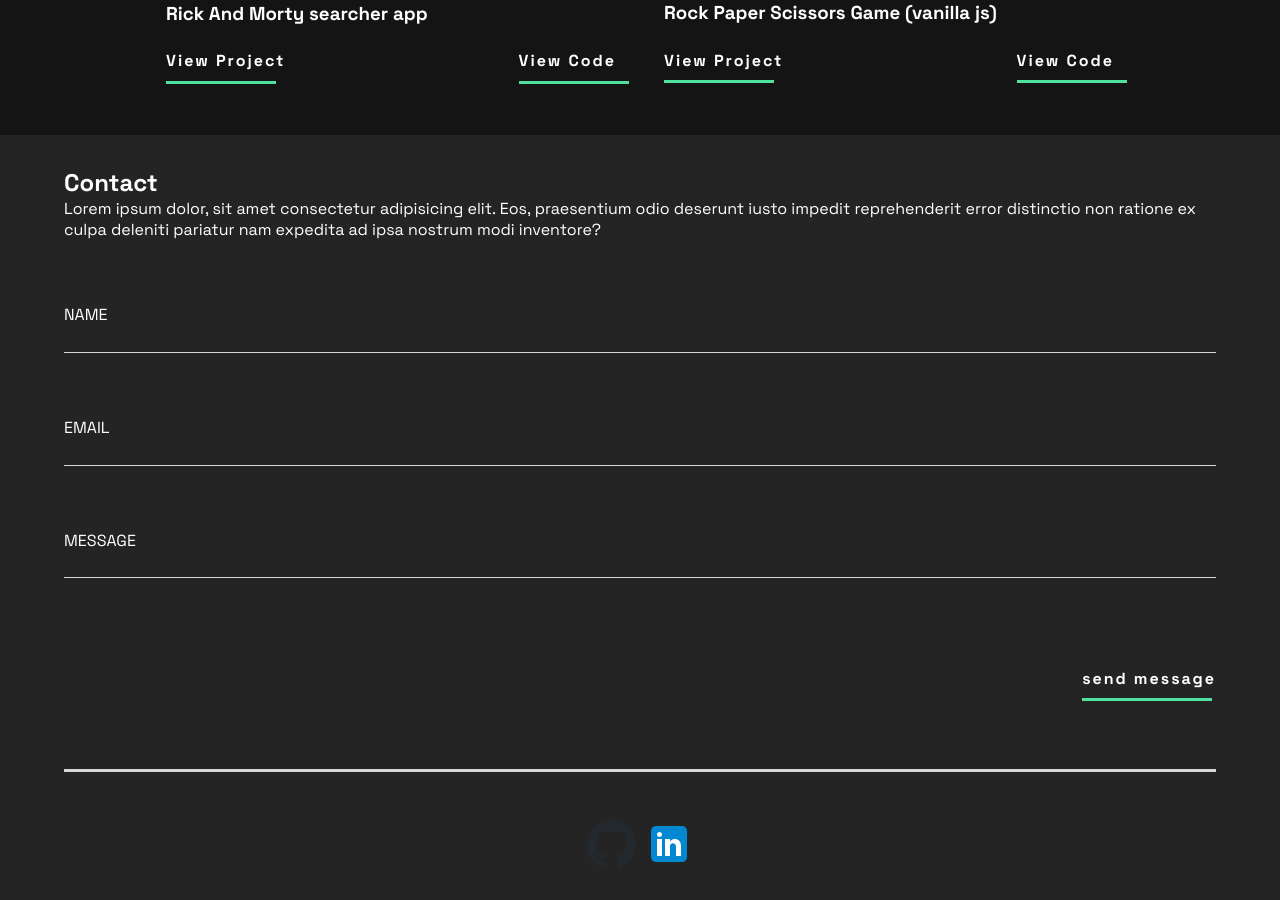
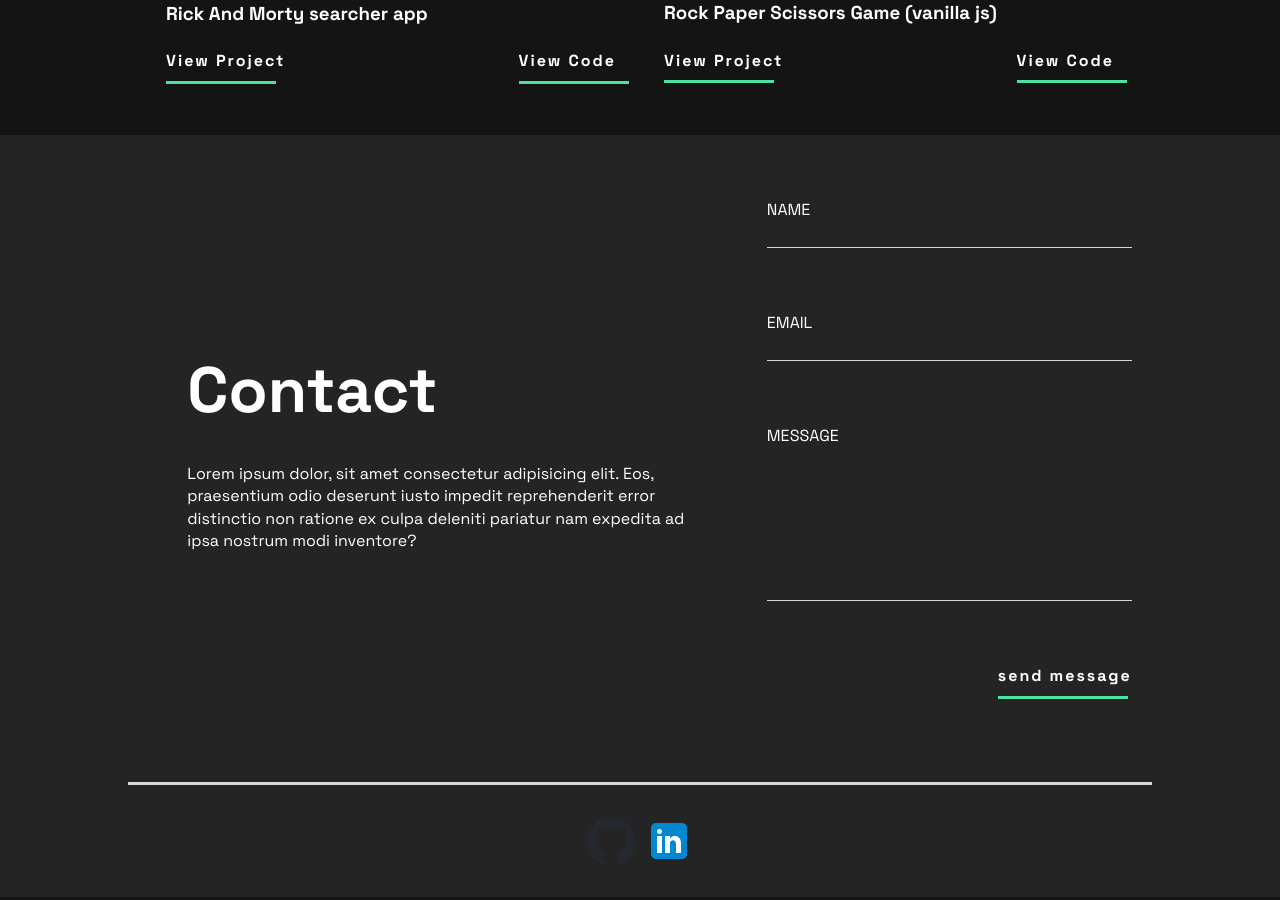
Before and after one commit to Luuiskame/portafolio, a React (Vite) app in the folder client/: page / in a window 1280 px wide. Shown: the part 1640-2540 px from the top of the page. Built offline with nearby package versions, Linux system fonts and the light colour scheme.

Commit message:
styles: footer responsive styles and color finished

```diff
--- a/client/src/Components/Footer/Footer.jsx
+++ b/client/src/Components/Footer/Footer.jsx
@@ -5,6 +5,9 @@ import linkedinLogo from '../../assets/icons8-linkedin.svg'
 const Footer = ()=>{
     return(
         <footer className={styles.footer}>
+
+            <div className={styles.widthContainer}>
+
             <div className={styles.footerTextContainer}>
             <h2>Contact</h2>
             <p>Lorem ipsum dolor, sit amet consectetur adipisicing elit. Eos, praesentium odio deserunt iusto impedit reprehenderit error distinctio non ratione ex culpa deleniti pariatur nam expedita ad ipsa nostrum modi inventore?</p>
@@ -36,6 +39,9 @@ const Footer = ()=>{
 
                 </div>
 
+            </div>
+
+
         </footer>
     )
 }
--- a/client/src/Components/Footer/Footer.module.css
+++ b/client/src/Components/Footer/Footer.module.css
@@ -13,6 +13,7 @@
 
 .footerTextContainer {
     width: 90%;
+    max-width: 900px;
     margin: 0 auto;
     margin-bottom: 3rem;
 }
@@ -29,6 +30,7 @@
     display: flex;
     flex-direction: column;
     width: 90%;
+    max-width: 900px;
     margin: 0 auto;
 
     & label {
@@ -72,11 +74,22 @@
 }
 }
 
+.messageInput {
+    padding: 4rem;
+    text-align: start;
+}
+
 .twoImagesContainer {
     display: flex;
     justify-content: center;
+    align-items: center;
     gap: .6rem;
     margin: 2rem 0;
+    max-width: 900px;
+
+    & h2 {
+        margin: 0;
+    }
 }
 
 .socialsContainer {
@@ -87,3 +100,55 @@
     width: 100%;
     height: 100%;
 }
+
+@media screen and (min-width: 1024px){
+    .widthContainer {
+        width: 80%;
+        margin: 0 auto;
+        margin-top: 4rem;
+        display: grid;
+        grid-template-areas:
+        "contact form"
+        "bottomLine bottomLine"
+        "socials socials";
+    }
+
+    .footerTextContainer {
+        grid-area: contact;
+        max-width: 500px;
+        margin-top: 0;
+        align-self: center;
+
+        & h2 {
+            margin-bottom: 2rem;
+            font-size: 4rem;
+        }
+
+        & p{
+            line-height: 1.4;
+            /* letter-spacing: 1px; */
+            font-weight: 500;
+        }
+
+    }
+
+    .footerForm{
+        grid-area: form;
+
+        & button {
+            margin-top: 0;
+            margin-bottom: 2rem;
+        }
+    }
+
+    .bottomLine {
+        grid-area: bottomLine;
+        width: 100%;
+    }
+
+    .twoImagesContainer {
+        max-width: none;
+        grid-area: socials;
+        justify-content: center;
+    }
+}
```
